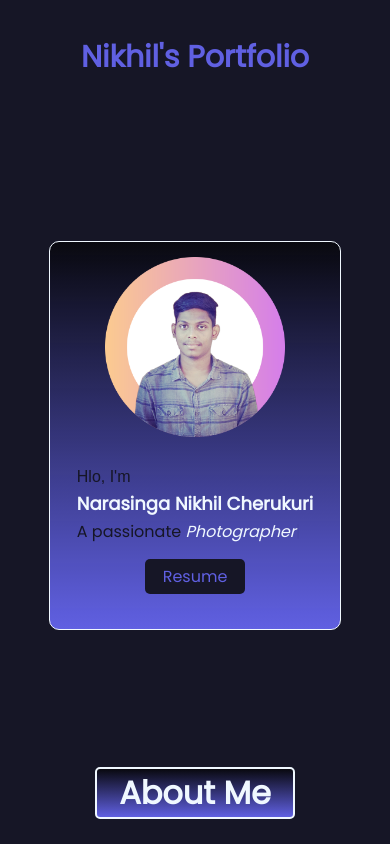
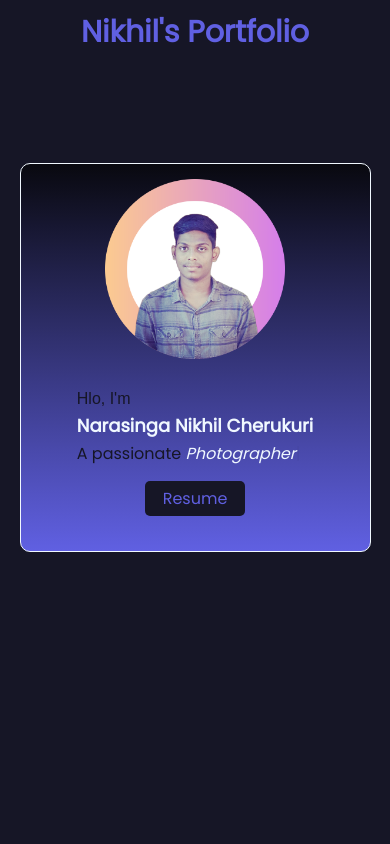
Before and after one commit to CherukuriNikhil/portfolio, a plain HTML site: page index.html in a window 390 px wide. Shown: the top 844 px of the page. Drawn offline with nearby package versions, Linux system fonts and the light colour scheme.

Commit message:
CHANGES IN HOME and MEDIA VISIBLE SCREENS

```diff
--- a/index.html
+++ b/index.html
@@ -17,10 +17,9 @@
 <body>
 
 	<!-- HOme page starts here -->
-	<div  id="home">
-		<div class="cantainer">
+	<div id="home">
 		<nav>
-			<h1 >Nikhil's Portfolio</h1>
+			<h1>Nikhil's Portfolio</h1>
 			<div class="right">
 				<ul>
 					<li><a href="#about">About</a></li>
@@ -30,12 +29,12 @@
 				</ul>
 			</div>
 		</nav>
-		<div class="home" >
+		<div class="home">
 			<div class="main">
 				<div class="leftsection">
 					Hlo, I'm <br><span id="name">Narasinga Nikhil Cherukuri</span>
 					<!-- Element to contain animated typing -->
-					<p>A passionate  <span id="element"></span></p>
+					<p>A passionate <span id="element"></span></p>
 					<a href="files/Narasinga Nikhil's Resume.pdf" target="_blank" class="btn">Resume</a>
 				</div>
 				<div class="rightsection">
@@ -43,7 +42,7 @@
 				</div>
 			</div>
 		</div>
-		</div>
+
 	</div>
 
 
@@ -55,7 +54,13 @@
 	<div class="about" id="about">
 		<h1 class="heading">About Me</h1>
 		<div class="content">
-			<div class="top">🚀 Passionate Computer Science student, fueled by innovation and driven to solve intricate challenges with cutting-edge tech. 👩‍💻 Seeking a thrilling opportunity to launch my career in the tech industry, whether it's an internship or first job. 🌟 Armed with a rock-solid foundation in programming, data structures, and algorithms, and always ready to learn and adapt. 🤝 Eager to collaborate with talented teams, crafting solutions that boost businesses and elevate user experiences. 🎯 Ready to contribute my skills and creativity to an organization committed to software excellence and tech advancement! Let's make a difference together! 😃
+			<div class="top">🚀 Passionate Computer Science student, fueled by innovation and driven to solve intricate
+				challenges with cutting-edge tech. 👩‍💻 Seeking a thrilling opportunity to launch my career in the tech
+				industry, whether it's an internship or first job. 🌟 Armed with a rock-solid foundation in programming,
+				data structures, and algorithms, and always ready to learn and adapt. 🤝 Eager to collaborate with
+				talented teams, crafting solutions that boost businesses and elevate user experiences. 🎯 Ready to
+				contribute my skills and creativity to an organization committed to software excellence and tech
+				advancement! Let's make a difference together! 😃
 			</div>
 			<hr>
 			<div class="tab-titles">
@@ -66,10 +71,12 @@
 			<div class="tab-contents active-tab" id="experience">
 				<ul>
 					<li><span>Technical Content Writer Intern</span><br>
-					<small>Geeks For Geeks (February 2023 - August 2023)</small><br><p>
+						<small>Geeks For Geeks (February 2023 - August 2023)</small><br>
+						<p>
 							Authored comprehensive articles on diverse technical topics.
 							Revamped and enhanced existing articles,<br>elevating the quality and relevance of the
-					content. Played an integral role in disseminating knowledge<br> to the tech community and supporting their learning
+							content. Played an integral role in disseminating knowledge<br> to the tech community and
+							supporting their learning
 							journeys.</p>
 						<a href="https://auth.geeksforgeeks.org/user/narasinganikhil" target="_blank">View My Work</a>
 					</li>
@@ -78,10 +85,14 @@
 			<div class="tab-contents " id="training">
 				<ul>
 					<li><span>Web Application For Smart Complaint Tracking</span><br>
-					<small>Rashtriya Ispat Nigam Limited  (June 2023 -July 2023)
-					</small><br><p>
-					Developed a dynamic and user-friendly web-based system, the "Web Application for Smart Complaint Tracking,"<br>elevating the quality and relevance of the
-					content. Played an integral role in disseminating knowledge<br>  Achieved the primary goal of the application: efficiently handling complaints, tracking their progress, and providing a seamless
+						<small>Rashtriya Ispat Nigam Limited (June 2023 -July 2023)
+						</small><br>
+						<p>
+							Developed a dynamic and user-friendly web-based system, the "Web Application for Smart
+							Complaint Tracking,"<br>elevating the quality and relevance of the
+							content. Played an integral role in disseminating knowledge<br> Achieved the primary goal of
+							the application: efficiently handling complaints, tracking their progress, and providing a
+							seamless
 							experience for both users and administrators.</p>
 						<a href="files/certificate.pdf" target="_blank">certificate</a>
 					</li>
@@ -147,15 +158,19 @@
 					<img src="images/forums.webp" alt="">
 					<div class="layer">
 						<h2>Forums</h2>
-					<p>A dynamic online platform that allows coding enthusiasts to interact, share knowledge, and discuss coding concepts, fostering a collaborative learning environment for the coding community.</p>
+						<p>A dynamic online platform that allows coding enthusiasts to interact, share knowledge, and
+							discuss coding concepts, fostering a collaborative learning environment for the coding
+							community.</p>
 						<a href="#"><i class="fa-solid fa-link" style="color: #6060e2;"></i></a>
 					</div>
 				</div>
 				<div class="work">
-				<img src="images/2.jpg" alt="" >
+					<img src="images/2.jpg" alt="">
 					<div class="layer">
 						<h2>Complaint Tracking</h2>
-					<p>A user-friendly web portal that allows customers to submit complaints online, while businesses can efficiently manage and track the complaint resolution process, leading to improved customer support and issue resolution.</p>
+						<p>A user-friendly web portal that allows customers to submit complaints online, while
+							businesses can efficiently manage and track the complaint resolution process, leading to
+							improved customer support and issue resolution.</p>
 						<a href="#"><i class="fa-solid fa-link" style="color: #6060e2;"></i></a>
 					</div>
 				</div>
@@ -182,21 +197,27 @@
 
 	<div class="contact" id="contact">
 		<div class="contactdetails">
-			<div><h1 class="heading">Reach Me Here</h1></div>
 			<div>
-				<a href="mailto:narasinganikhil@gmail.com" target="_blank"><img src="images/mail.png" alt="" height="60" width="60"></a>
+				<h1 class="heading">Reach Me Here</h1>
+			</div>
+			<div>
+				<a href="mailto:narasinganikhil@gmail.com" target="_blank"><img src="images/mail.png" alt="" height="60"
+						width="60"></a>
 				<div class="name">Mail</div>
 			</div>
 			<div>
-				<a href="https://www.linkedin.com/in/narasinga-nikhil-cherukuri" target="_blank"><img src="images/linkdin.png" alt="" height="60" width="60"></a>
+				<a href="https://www.linkedin.com/in/narasinga-nikhil-cherukuri" target="_blank"><img
+						src="images/linkdin.png" alt="" height="60" width="60"></a>
 				<div class="name">Linkedln</div>
 			</div>
 			<div>
-				<a href="https://twitter.com/narasinganikhil" target="_blank"><img src="images/twitter.png" alt="" height="60" width="60"></a>
+				<a href="https://twitter.com/narasinganikhil" target="_blank"><img src="images/twitter.png" alt=""
+						height="60" width="60"></a>
 				<div class="name">Twitter</div>
 			</div>
 			<div>
-				<a href="https://github.com/CherukuriNikhil" target="_blank"><img src="images/github1.png" alt="" height="60" width="70"></a>
+				<a href="https://github.com/CherukuriNikhil" target="_blank"><img src="images/github1.png" alt=""
+						height="60" width="70"></a>
 				<div class="name">Github</div>
 			</div>
 		</div>
@@ -219,7 +240,7 @@
 	<!-- Setup and start animation! -->
 	<script>
 		var typed = new Typed('#element', {
-			strings: [ 'Frontend Developer', 'Photographer','Technical Content Writer','Web Developer'],
+			strings: ['Frontend Developer', 'Photographer', 'Technical Content Writer', 'Web Developer'],
 			typeSpeed: 100,
 		});
 	</script>
@@ -227,11 +248,11 @@
 		var tablinks = document.getElementsByClassName("tab-links");
 		var tabcontents = document.getElementsByClassName("tab-contents");
 
-		function opentab(tabname){
-			for(tablink of tablinks){
+		function opentab(tabname) {
+			for (tablink of tablinks) {
 				tablink.classList.remove("active-link");
 			}
-			for(tabcontent of tabcontents){
+			for (tabcontent of tabcontents) {
 				tabcontent.classList.remove("active-tab");
 			}
 			event.currentTarget.classList.add("active-link");
--- a/style.css
+++ b/style.css
@@ -15,15 +15,19 @@ body {
 	color: aliceblue;
 }
 
+#home {
+	min-height: 100vh;
+}
+
 nav {
 	display: flex;
 	flex-wrap: wrap;
 	justify-content: space-between;
 	align-items: center;
 	height: 10vh;
-	margin: 30px  10px 0px;
+	margin: 15px ;
 	padding: 10px 10%;
-	flex-wrap:wrap ;
+
 }
 
 nav h1 {
@@ -67,23 +71,22 @@ ul li a::after {
 }
 
 ul li a:hover::after{
-	width: 70%;
+	width: 50%;
 }
 
 .home{
-	min-height: 85vh;
 	display: flex;
 	justify-content: center;
-	align-items: center;
+    margin-top:15vh;
+
 }
 
 .main {
 	display: flex;
 	justify-content: space-around;
 	align-items: center;
-	height:60%;
 	width:75%;
-	padding-top: 30px;
+	padding: 30px;
 	background: linear-gradient(rgba(0,0,0,0.6), rgba(96,96,226));
 	border-radius: 10px;
     border: 1.5px solid aliceblue;
@@ -94,7 +97,7 @@ ul li a:hover::after{
 	font-family: Arial, sans-serif;
 	font-size: 20px;
 	line-height: 1.6;
-	color: rgb(22,22,38); /* Choose an appropriate color for text */
+	color: rgb(22,22,38);
 	padding: 20px;
 
 }
@@ -157,7 +160,7 @@ color: aliceblue;
 }
 
 .about .content {
-	min-height: 78vh;
+	/* min-height: 78vh; */
 	border: 2px solid rgb(96, 96, 226);
 	border-radius: 15px;
 	margin: 30px;
@@ -266,7 +269,7 @@ color: aliceblue;
 }
 
 .skillbox{
-	min-height: 78vh;
+	/* min-height: 78vh; */
 	border: 2px solid rgb(96, 96, 226);
 	border-radius: 15px;
 	margin: 30px;
@@ -386,18 +389,16 @@ color: aliceblue;
 	nav {
 		display: block;
 		height: 10vh;
-		margin: 0;
+		margin: 10px;
 		padding: 0;
 		text-align: center;
 		align-items: center;
 	}
 
 	nav h1 {
-		margin:35px;
 		color: aliceblue;
 		font-size: 30px;
 		color: rgb(96, 96, 226);
-
 	}
 
 	nav div.right{
@@ -406,11 +407,9 @@ color: aliceblue;
 
 
 	.home{
-		min-height: 75vh;
 		display: flex;
 		justify-content: center;
-		align-items:center;
-
+        margin-top:0px;
 	}
 
 	.main {
@@ -419,8 +418,9 @@ color: aliceblue;
 		flex-direction:column-reverse ;
 		align-items: center;
 		height:60%;
-		width:75%;
-		padding-top: 30px;
+		width:90%;
+		margin-top:7vh;
+		padding: 0%;
 		background: linear-gradient(rgba(0,0,0,0.6), rgba(96,96,226));
 		border-radius: 10px;
 		border: 1.5px solid aliceblue;
@@ -447,10 +447,7 @@ color: aliceblue;
 	color: aliceblue;
 	}
 
-	.home .main{
-		margin-top: 0px;
-		padding-top: 0px;
-	}
+
 
 	.main .leftsection .btn{
 		display: block;
@@ -488,11 +485,11 @@ color: aliceblue;
 	}
 
 	.about .content {
-		min-height: 78vh;
+		/* min-height: 78vh; */
 		border: 2px solid rgb(96, 96, 226);
 		border-radius: 15px;
 		margin: 30px;
-		font-size: 10px;
+		font-size: 13px;
 	}
 
 
@@ -582,7 +579,7 @@ color: aliceblue;
 
 
 	.skillbox{
-		min-height: 78vh;
+		/* min-height: 78vh; */
 		border: 2px solid rgb(96, 96, 226);
 		border-radius: 15px;
 		margin: 30px;
```
Lines whose indentation alone changed are shown as unchanged.
